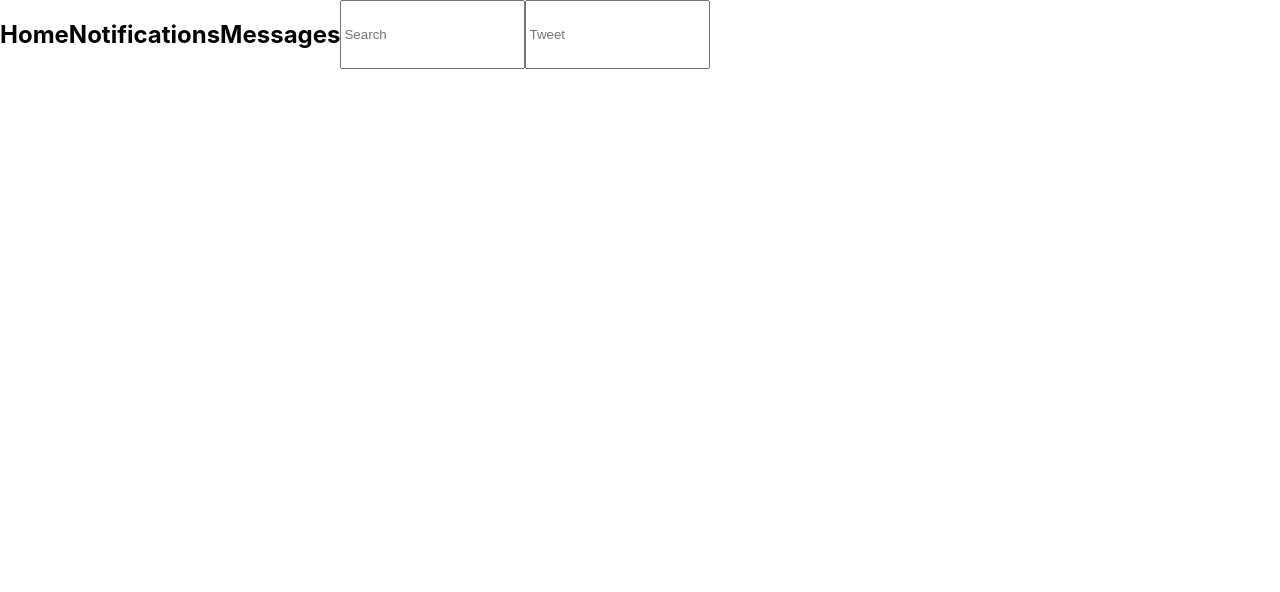
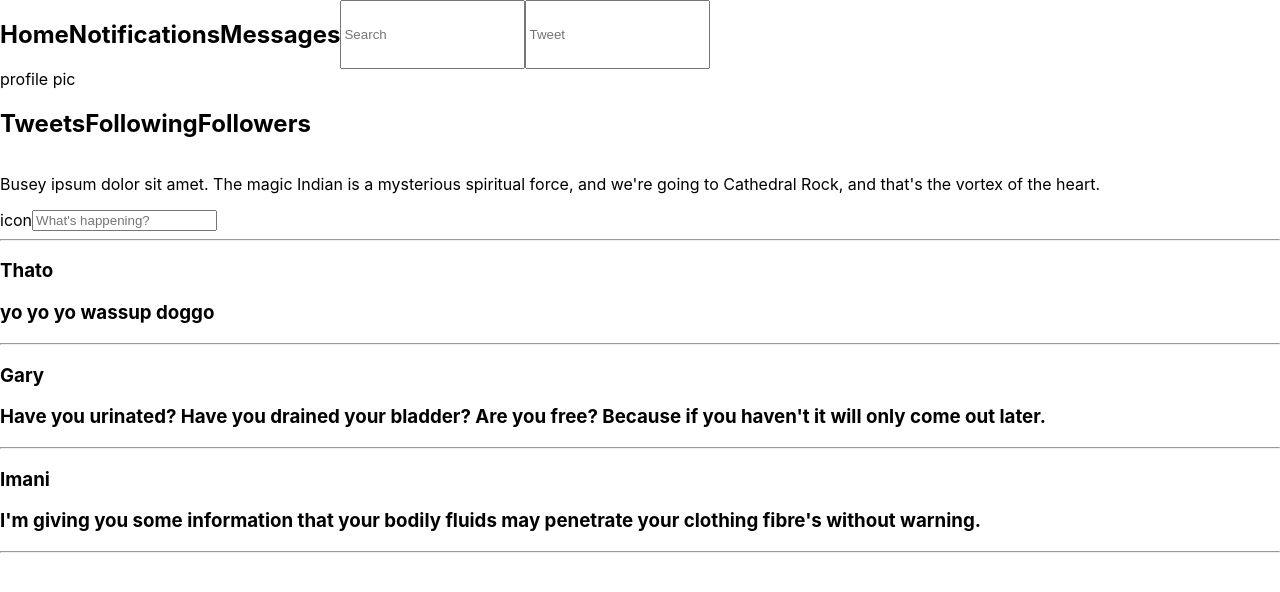
Before and after one commit to LonleyBuzzyBee/MyFacer, a React (Create React App) app: page / in a window 1280 px wide. Shown: the top 592 px of the page. Built offline with nearby package versions, Linux system fonts and the light colour scheme.

Commit message:
added newsfeed react fragment, added using post fragment. will create fragment for recommendations

```diff
--- a/src/components/App.js
+++ b/src/components/App.js
@@ -1,13 +1,15 @@
-import React from "react";
+import React, { Profiler } from "react";
 import Dashboard from "./Dashboard";
-// import Profile from "./Profile";
-// import Newsfeed from "./Newsfeed";
+import Profile from "./Profile";
+import Newsfeed from "./Newsfeed";
 // import Recommendations from "./Recommendations";
 
 function App(){
   return (
     <React.Fragment>
       <Dashboard />
+      <Profile />
+      <Newsfeed/>
     </React.Fragment>
   );
 }
--- a/src/components/Newsfeed.js
+++ b/src/components/Newsfeed.js
@@ -0,0 +1,37 @@
+import React from 'react';
+import Post from './Post';
+
+const allPosts = [
+  {
+    userName: 'Thato',
+    message: 'yo yo yo wassup doggo'
+  },
+  {
+    userName: 'Gary',
+    message: "Have you urinated? Have you drained your bladder? Are you free? Because if you haven't it will only come out later."
+  },
+  {
+    userName: 'Imani',
+    message: "I'm giving you some information that your bodily fluids may penetrate your clothing fibre's without warning."
+  }
+];
+
+function Newsfeed() {
+  return (
+    <React.Fragment>
+      <div className="row">
+        <div>icon</div>
+        <input placeholder="What's happening?"></input>
+      </div>
+      <hr />
+      {allPosts.map((post, index) =>
+          <Post userName={post.userName}
+            message={post.message}
+            key={index}/>
+        )}
+      </React.Fragment>
+    );
+}
+
+
+export default Newsfeed;
--- /dev/null
+++ b/src/components/Post.js
@@ -0,0 +1,19 @@
+import React from "react";
+import PropTypes from "prop-types";
+
+function Post(props){
+  return (
+    <React.Fragment>
+      <h3>{props.userName}</h3>
+      <h3>{props.message}</h3>
+      <hr/>
+    </React.Fragment>
+  );
+}
+
+Post.propTypes = {
+  userName: PropTypes.string,
+  message: PropTypes.string
+};
+
+export default Post;
--- a/src/components/Profile.js
+++ b/src/components/Profile.js
@@ -0,0 +1,24 @@
+import React from 'react';
+
+
+function TicketList(){
+return (
+  <div className="profile-wrapper">
+    <div className="user-info">
+      <div className="user-img">profile pic
+      </div>
+      <div className="row">
+        <h2>Tweets</h2>
+        <h2>Following</h2>
+        <h2>Followers</h2>
+      </div>
+    </div>
+    <div className="bio">
+        <p>Busey ipsum dolor sit amet. The magic Indian is a mysterious spiritual force, and we're going to Cathedral Rock, and that's the vortex of the heart.</p>
+    </div>
+  </div>
+    );
+}
+
+
+export default TicketList;
```
